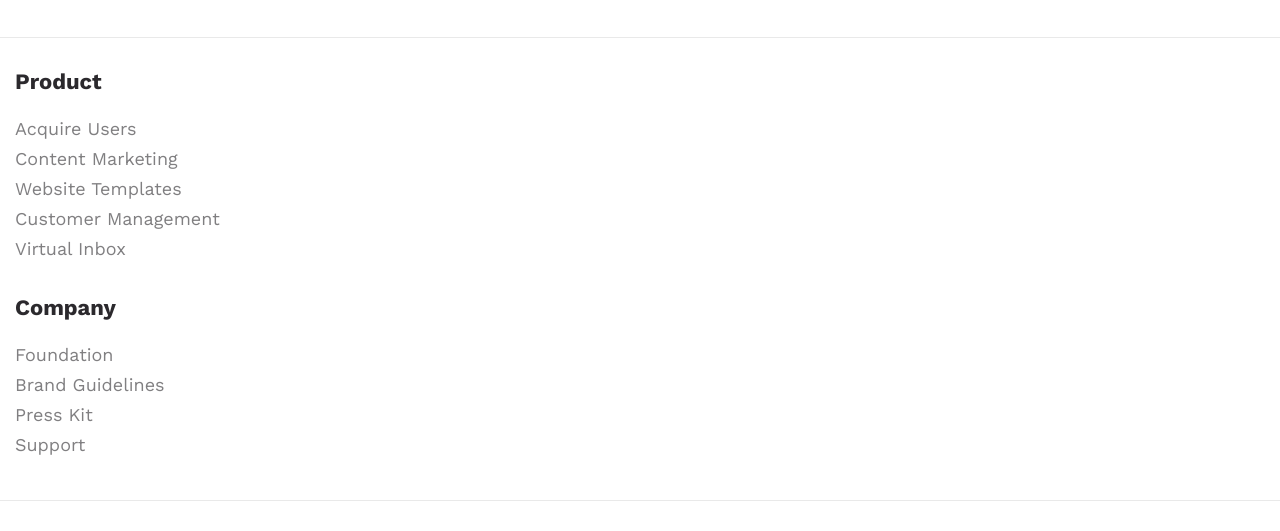
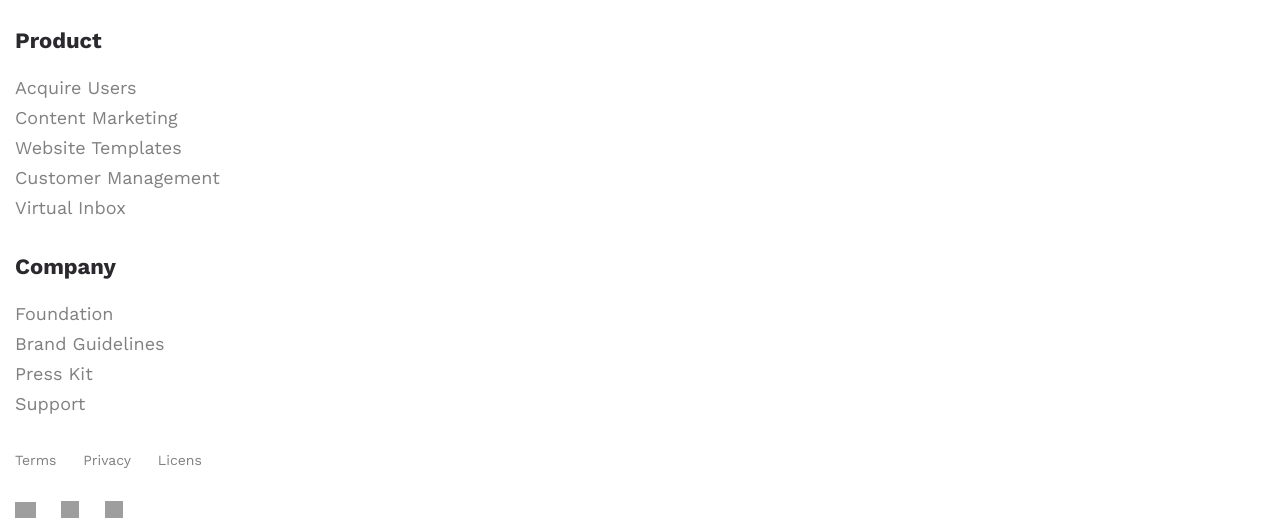
Before and after one commit to vitalii7845/Foundation-Layout, a plain HTML site: page index.html in a window 1280 px wide. Shown: the part 7629-8160 px from the top of the page. Drawn offline with nearby package versions, Linux system fonts and the light colour scheme; grey boxes are pictures that could not be loaded.

Commit message:
commit fixed

```diff
--- a/index.html
+++ b/index.html
@@ -350,7 +350,7 @@
             </div>
           </div>
         </div>
-        <div class="footer__line hide_mobile"></div>
+        <div class="footer__line"></div>
         <div class="footer-links">
           <nav class="terms">
             <a href="#" class="terms__items">Terms</a>
--- a/styles/common.scss
+++ b/styles/common.scss
@@ -119,11 +119,11 @@
   }
 }
 
-.hide_desktop {
-  @include for-large-up {
-    display: none;
-  }
-}
+// .hide_desktop {
+//   @include for-large-up {
+//     display: none;
+//   }
+// }
 
 .icon-arrow_right {
   display: block;
--- a/styles/footer.scss
+++ b/styles/footer.scss
@@ -17,14 +17,14 @@
   }
 
   &__line {
-    width: 100%;
-    margin: 0;
-    margin-top: 40px;
-    border-top: 1px solid #2b292d;
-    opacity: 0.1;
-
+    display: none;
     @include for-large-up {
+      display: block;
+      width: 100%;
       margin: 0;
+      margin-top: 40px;
+      border-top: 1px solid #2b292d;
+      opacity: 0.1;
     }
   }
 
```
Also changed, not shown: styles.css, 1 other file.
